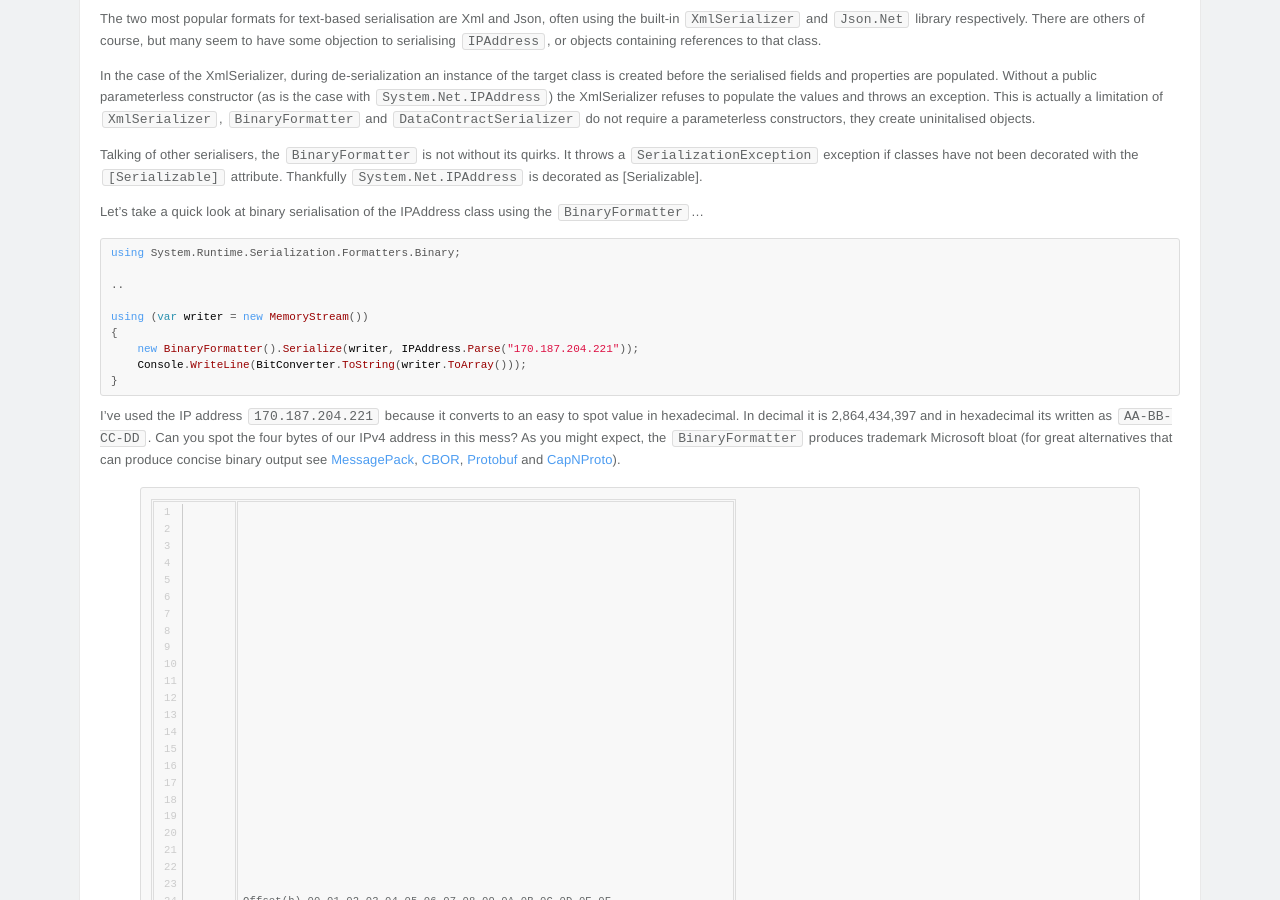
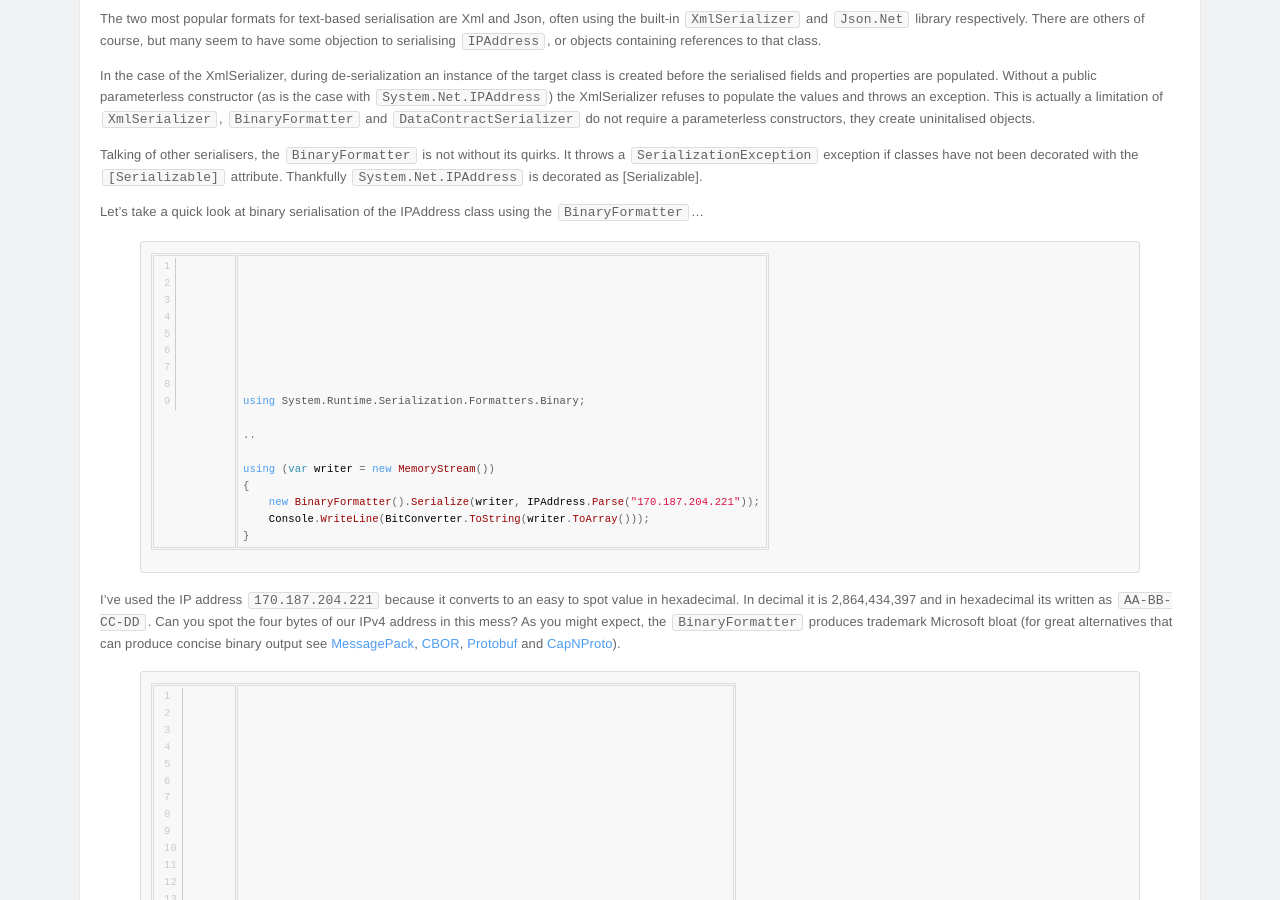
Before and after one commit to pingfu/pingfu.github.io, a Jekyll site: the page built from _posts/2015-07-16-how-to-serialise-ipaddress-ipendpoint.markdown, in a window 1280 px wide and 900 px high, scrolled down 319 px. Built offline with Jekyll 4.4.1, drawn with Linux system fonts in a browser that asks for light colours; nearby versions of some CDN libraries; Markdown is read by kramdown in place of the engine named in the settings; comment, search, counter and statistics services are not loaded.

Commit message:
Revert "switching to Rouge"
This reverts commit e35ac3fccf476211e2ece5a00e97197321b0ec74.

````diff
--- a/_posts/2015-07-16-how-to-serialise-ipaddress-ipendpoint.markdown
+++ b/_posts/2015-07-16-how-to-serialise-ipaddress-ipendpoint.markdown
@@ -16,7 +16,7 @@
 
 Let's take a quick look at binary serialisation of the IPAddress class using the `BinaryFormatter`...
 
-```csharp
+{% highlight csharp linenos %}
 using System.Runtime.Serialization.Formatters.Binary;
 
 ..
@@ -26,7 +26,7 @@
     new BinaryFormatter().Serialize(writer, IPAddress.Parse("170.187.204.221"));
     Console.WriteLine(BitConverter.ToString(writer.ToArray()));
 }
-```
+{% endhighlight %}
 
 I've used the IP address `170.187.204.221` because it converts to an easy to spot value in hexadecimal. In decimal it is 2,864,434,397 and in hexadecimal its written as `AA-BB-CC-DD`. Can you spot the four bytes of our IPv4 address in this mess? As you might expect, the `BinaryFormatter` produces trademark Microsoft bloat (for great alternatives that can produce concise binary output see [MessagePack](http://msgpack.org/), [CBOR](http://cbor.io/), [Protobuf](https://github.com/google/protobuf) and [CapNProto](https://capnproto.org/)).
 
````
